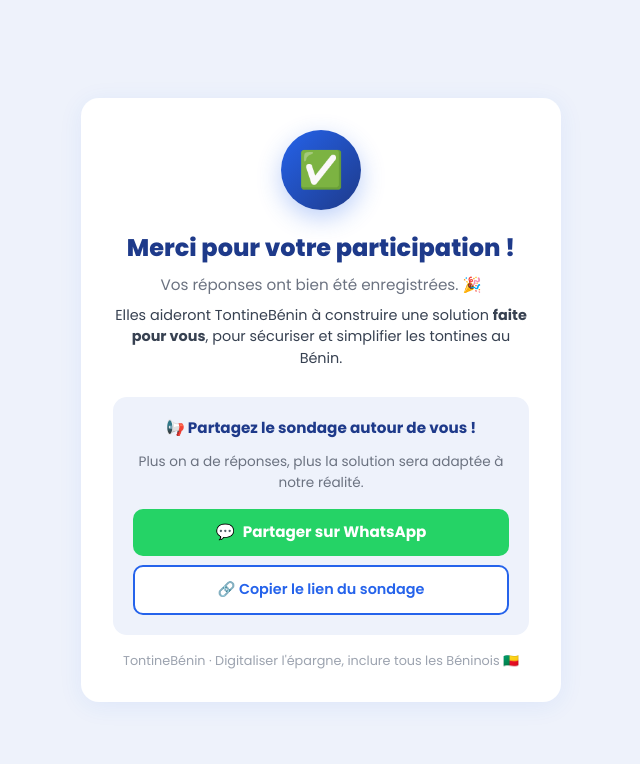
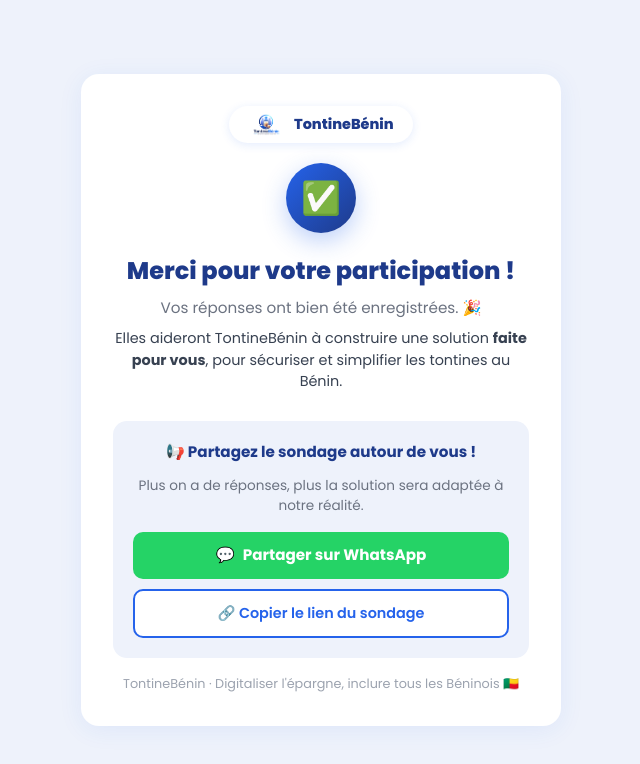
Before and after one commit to carracheDev/sondagetontinebenin-web, a Next.js app: page /merci in a window 1280 px wide. Shown: the top 764 px of the page, without its empty margins (319-959 px from the left). Built offline with nearby package versions, Linux system fonts and the light colour scheme.

Commit message:
Branding: Replace emoji with official TontineBénin logo across all pages

```diff
--- a/app/merci/page.tsx
+++ b/app/merci/page.tsx
@@ -26,12 +26,22 @@
       <div style={{ maxWidth: 480, width: '100%' }}>
         <div className="card" style={{ textAlign: 'center' }}>
           {/* Succès */}
+          {/* Logo */}
           <div style={{
-            width: 80, height: 80, borderRadius: '50%',
+            display: 'inline-flex', alignItems: 'center', gap: '0.6rem',
+            background: 'white', borderRadius: 99, padding: '0.4rem 1.2rem',
+            boxShadow: '0 2px 10px rgba(37,99,235,0.12)', marginBottom: '1.25rem'
+          }}>
+            <img src="/logo1.png" alt="Logo" style={{ height: 24, width: 'auto' }} />
+            <span style={{ fontWeight: 800, color: '#1E3A8A', fontSize: '0.9rem' }}>TontineBénin</span>
+          </div>
+
+          <div style={{
+            width: 70, height: 70, borderRadius: '50%',
             background: 'linear-gradient(135deg, #2563EB, #1E3A8A)',
             margin: '0 auto 1.25rem',
             display: 'flex', alignItems: 'center', justifyContent: 'center',
-            fontSize: 36, boxShadow: '0 8px 24px rgba(37,99,235,0.3)',
+            fontSize: 32, boxShadow: '0 8px 24px rgba(37,99,235,0.3)',
           }}>✅</div>
 
           <h1 style={{ fontSize: '1.5rem', fontWeight: 800, color: '#1E3A8A', margin: '0 0 0.5rem' }}>
--- a/components/ResultatsDashboard.tsx
+++ b/components/ResultatsDashboard.tsx
@@ -181,12 +181,12 @@
         {/* Header */}
         <div style={{ textAlign: 'center', marginBottom: '2rem' }}>
           <div style={{
-            display: 'inline-flex', alignItems: 'center', gap: '0.5rem',
-            background: 'white', borderRadius: 99, padding: '0.4rem 1rem',
-            boxShadow: '0 2px 8px rgba(37,99,235,0.1)', marginBottom: '1rem'
+            display: 'inline-flex', alignItems: 'center', gap: '0.6rem',
+            background: 'white', borderRadius: 99, padding: '0.4rem 1.2rem',
+            boxShadow: '0 2px 10px rgba(37,99,235,0.12)', marginBottom: '1rem'
           }}>
-            <span>💰</span>
-            <span style={{ fontWeight: 700, color: '#1E3A8A', fontSize: '0.95rem' }}>TontineBénin</span>
+            <img src="/logo1.png" alt="Logo" style={{ height: 26, width: 'auto' }} />
+            <span style={{ fontWeight: 800, color: '#1E3A8A', fontSize: '1rem', letterSpacing: '-0.02em' }}>TontineBénin</span>
           </div>
           <h1 style={{ fontSize: '1.5rem', fontWeight: 800, color: '#1E3A8A', marginBottom: 8 }}>
             Résultats du sondage 📊
--- a/components/SurveyForm.tsx
+++ b/components/SurveyForm.tsx
@@ -162,12 +162,12 @@
       {/* Header */}
       <div style={{ textAlign: 'center', marginBottom: '1.5rem' }}>
         <div style={{
-          display: 'inline-flex', alignItems: 'center', gap: '0.5rem',
-          background: 'white', borderRadius: 99, padding: '0.4rem 1rem',
-          boxShadow: '0 2px 8px rgba(37,99,235,0.1)', marginBottom: '1rem'
+          display: 'inline-flex', alignItems: 'center', gap: '0.6rem',
+          background: 'white', borderRadius: 99, padding: '0.4rem 1.2rem',
+          boxShadow: '0 2px 10px rgba(37,99,235,0.12)', marginBottom: '1rem'
         }}>
-          <span style={{ fontSize: 18 }}>💰</span>
-          <span style={{ fontWeight: 700, color: '#1E3A8A', fontSize: '0.95rem' }}>TontineBénin</span>
+          <img src="/logo1.png" alt="Logo" style={{ height: 28, width: 'auto' }} />
+          <span style={{ fontWeight: 800, color: '#1E3A8A', fontSize: '1rem', letterSpacing: '-0.02em' }}>TontineBénin</span>
         </div>
         <h1 style={{ fontSize: '1.4rem', fontWeight: 800, color: '#1E3A8A', margin: '0 0 0.4rem' }}>
           Votre avis compte ! 🇧🇯
```
Also changed, not shown: public/logo1.png (added).
